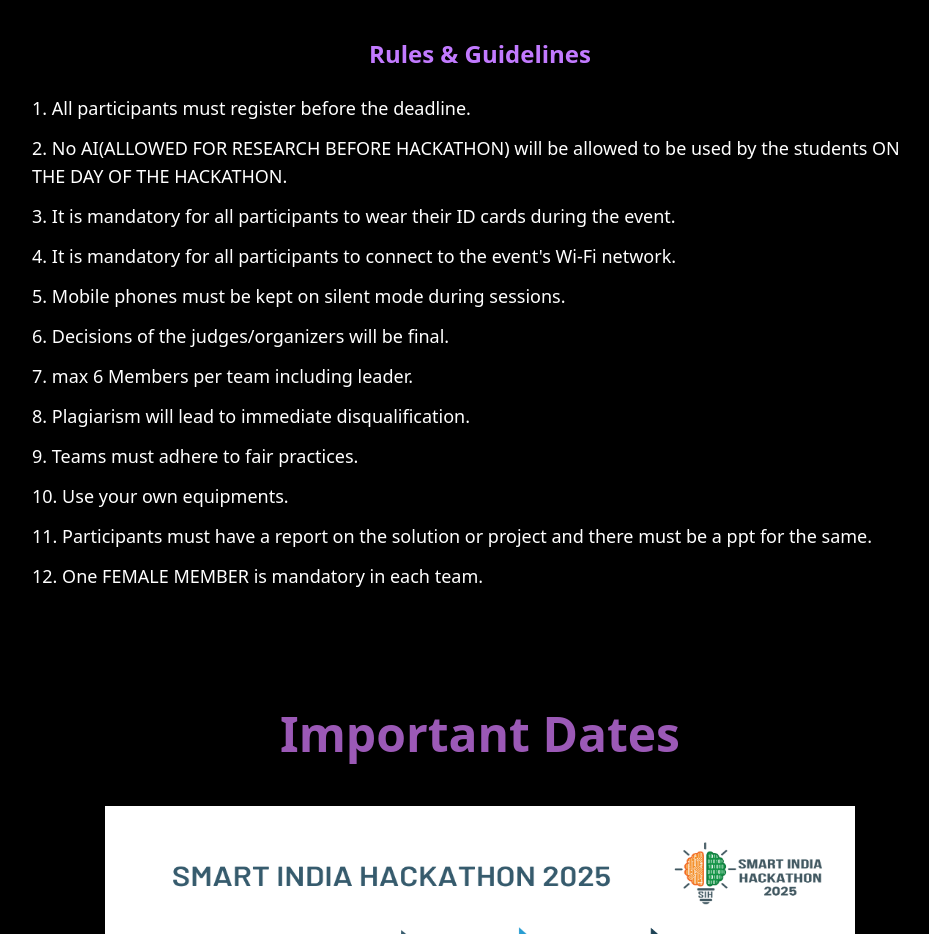
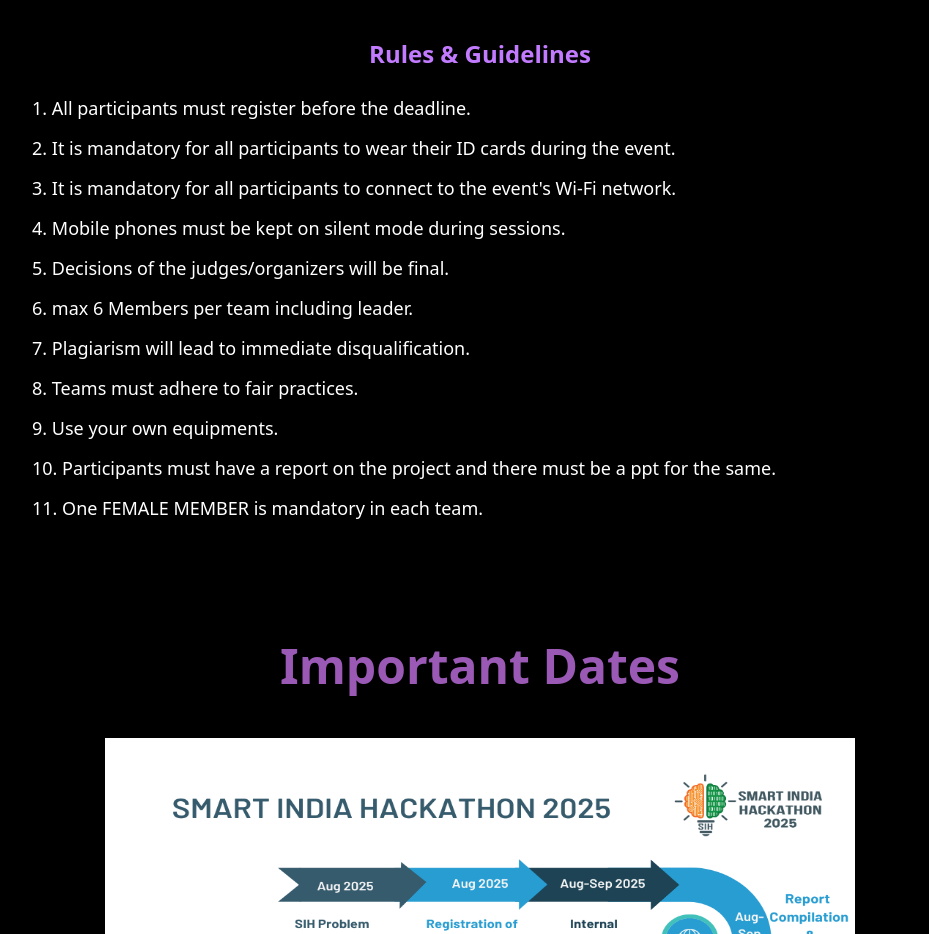
Before and after one commit to SimonLeo28/technoquest, a Next.js app: page / in a window 1280 px wide. Shown: the part 2820-3754 px from the top of the page, without its empty margins (160-1089 px from the left). Built offline with nearby package versions, Linux system fonts and the light colour scheme.

Commit message:
Editted rules section

```diff
--- a/app/Components/RulesSection.jsx
+++ b/app/Components/RulesSection.jsx
@@ -1,7 +1,6 @@
 export default function RulesSection() {
   const rules = [
     "All participants must register before the deadline.",
-    "No AI(ALLOWED FOR RESEARCH BEFORE HACKATHON) will be allowed to be used by the students ON THE DAY OF THE HACKATHON.",
     "It is mandatory for all participants to wear their ID cards during the event.",
     "It is mandatory for all participants to connect to the event's Wi-Fi network.",
     "Mobile phones must be kept on silent mode during sessions.",
@@ -10,7 +9,7 @@
     "Plagiarism will lead to immediate disqualification.",
     "Teams must adhere to fair practices.",
     "Use your own equipments.",
-    "Participants must have a report on the solution or project and there must be a ppt for the same.",
+    "Participants must have a report on the project and there must be a ppt for the same.",
     "One FEMALE MEMBER is mandatory in each team.",
   ];
 
```
